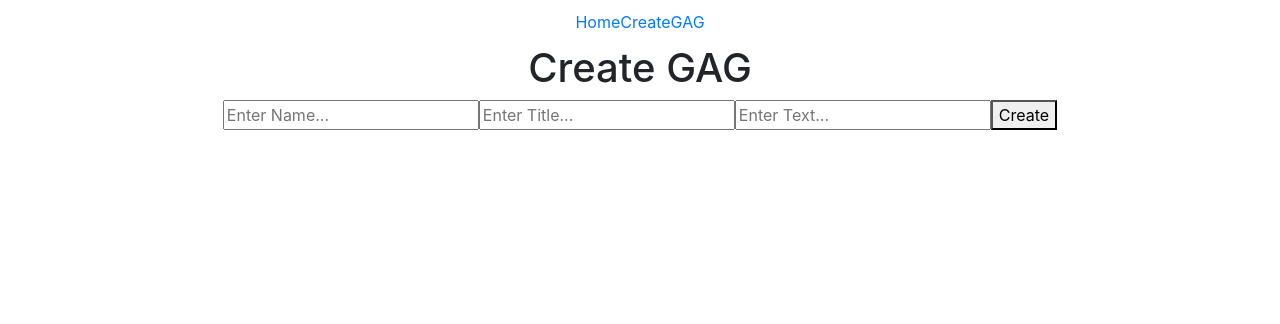
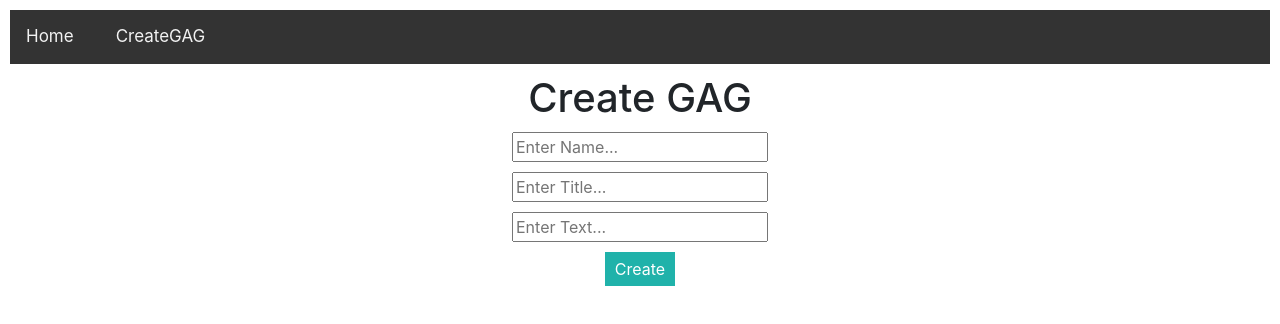
Before and after one commit to thelittlecitizen16/6GAGClient, a React (Create React App) app: page /createGag in a window 1280 px wide. Shown: the top 324 px of the page. Built offline with nearby package versions, Linux system fonts and the light colour scheme.

Commit message:
add  css

```diff
--- a/package.json
+++ b/package.json
@@ -8,6 +8,7 @@
     "@testing-library/user-event": "^7.2.1",
     "axios": "^0.20.0",
     "bootstrap": "^4.5.2",
+    "form-data": "^3.0.0",
     "react": "^16.13.1",
     "react-bootstrap": "^1.3.0",
     "react-dom": "^16.13.1",
--- a/src/App.js
+++ b/src/App.js
@@ -4,6 +4,8 @@ import GagList from './application/gagList';
 import GagPage from './application/gagPage';
 import {GetAllGags} from './application/connectionToServer';
 import CreateGagPage from './application/createGagPage';
+import './application/style/topBar.css';
+
 import {
   BrowserRouter as Router,
   Switch,
@@ -20,9 +22,9 @@ function App() {
     <div className="App">
       <Router>
         <div>
-          <nav style={{ margin: 10 }}>
-            <Link to="/">Home</Link>
-            <Link to="/createGag">CreateGAG</Link>
+          <nav style={{ margin: 10 }} class="topnav">
+            <Link to="/" class="herfTopBar">Home</Link>
+            <Link to="/createGag" class="herfTopBar">CreateGAG</Link>
           </nav>
           <Switch>
             <Route path="/createGag">
--- a/src/application/createGagPage.js
+++ b/src/application/createGagPage.js
@@ -1,13 +1,14 @@
 import React from 'react';
-import {CreateNewGAG} from './connectionToServer';
-import { useHistory} from "react-router-dom";
+import { CreateNewGAG } from './connectionToServer';
+import { useHistory } from "react-router-dom";
+import './style/createGAG.css';
 
 
 function CreateGagPage(props) {
     const history = useHistory();
 
-    function Render(gags,setGags) {
-        CreateNewGAG(gags,setGags);
+    function Render(gags, setGags) {
+        CreateNewGAG(gags, setGags);
         history.push({
             pathname: '/'
         });
@@ -16,12 +17,19 @@ function CreateGagPage(props) {
 
     return (
         <div>
-           <h1>Create GAG</h1>
-           <input id="name" placeholder="Enter Name..."></input>
-           <input id="title" placeholder="Enter Title..."></input>
-           <input id="text" placeholder="Enter Text..."></input>
-           <button onClick={()=>{Render(props.gags, props.setGags)}}>Create</button>
-
+            <h1 class= "creatGag">Create GAG</h1>
+            <div>
+                <input class= "creatGag" id="name" placeholder="Enter Name..."></input>
+            </div>
+            <div>
+                <input class= "creatGag" id="title" placeholder="Enter Title..."></input>
+            </div>
+            <div>
+                <input class= "creatGag" id="text" placeholder="Enter Text..."></input>
+            </div>
+            <div>
+                <button class="create" onClick={() => { Render(props.gags, props.setGags) }}>Create</button>
+            </div>
         </div>
     );
 }
--- a/src/application/gag.js
+++ b/src/application/gag.js
@@ -1,5 +1,5 @@
 import React from 'react';
-
+import './style/gag.css';
 const mystyle = {
 
   };
@@ -7,7 +7,7 @@ const mystyle = {
 function Gag(props)
 {
     return (
-         <div>
+         <div class="gag">
              <h1>{props.title}</h1>
              <p>{props.text}</p>
              <img></img>
--- a/src/application/gagList.js
+++ b/src/application/gagList.js
@@ -4,6 +4,7 @@ import { Container, Row, Col } from 'react-bootstrap';
 import 'bootstrap/dist/css/bootstrap.min.css';
 import { useHistory } from "react-router-dom";
 import { GetAllGags } from './connectionToServer';
+import './style/gag.css';
 
 
 
@@ -23,7 +24,7 @@ function GagList(props) {
         });
     }
 
-    var renderGagas = props.gags.map(gag => <Col onClick={() => { Render(gag) }}><Gag title={gag["title"]} text={gag["text"]} /></Col>);
+    var renderGagas = props.gags.map(gag => <Col md={3} className="colGag" onClick={() => { Render(gag) }}><Gag title={gag["title"]} text={gag["text"]} /></Col>);
 
     return (
         <Container>
--- /dev/null
+++ b/src/application/style/createGAG.css
@@ -0,0 +1,11 @@
+.creatGag{
+margin-bottom: 10px;
+}
+
+.create{
+    background-color: lightseagreen;
+    color: white;
+    border: lightseagreen;
+    height: 34px;
+    width: 70px;
+}
--- /dev/null
+++ b/src/application/style/gag.css
@@ -0,0 +1,8 @@
+.gag{
+}
+
+.colGag{
+    border: 3px solid lightseagreen;
+    margin-bottom: 10px;
+    margin-right: 10px;
+}
--- /dev/null
+++ b/src/application/style/topBar.css
@@ -0,0 +1,20 @@
+.herfTopBar{
+    margin-right: 10px;
+    float: left;
+    color: #f2f2f2;
+    text-align: center;
+    padding: 14px 16px;
+    text-decoration: none;
+    font-size: 17px;
+}
+
+.topnav {
+    background-color: #333;
+    overflow: hidden;
+}
+
+.herfTopBar:hover {
+    background-color: #ddd;
+    color: black;
+    text-decoration: none;
+  }
```
Also changed, not shown: 1 other file (tests, documents, lock files or other folders).
